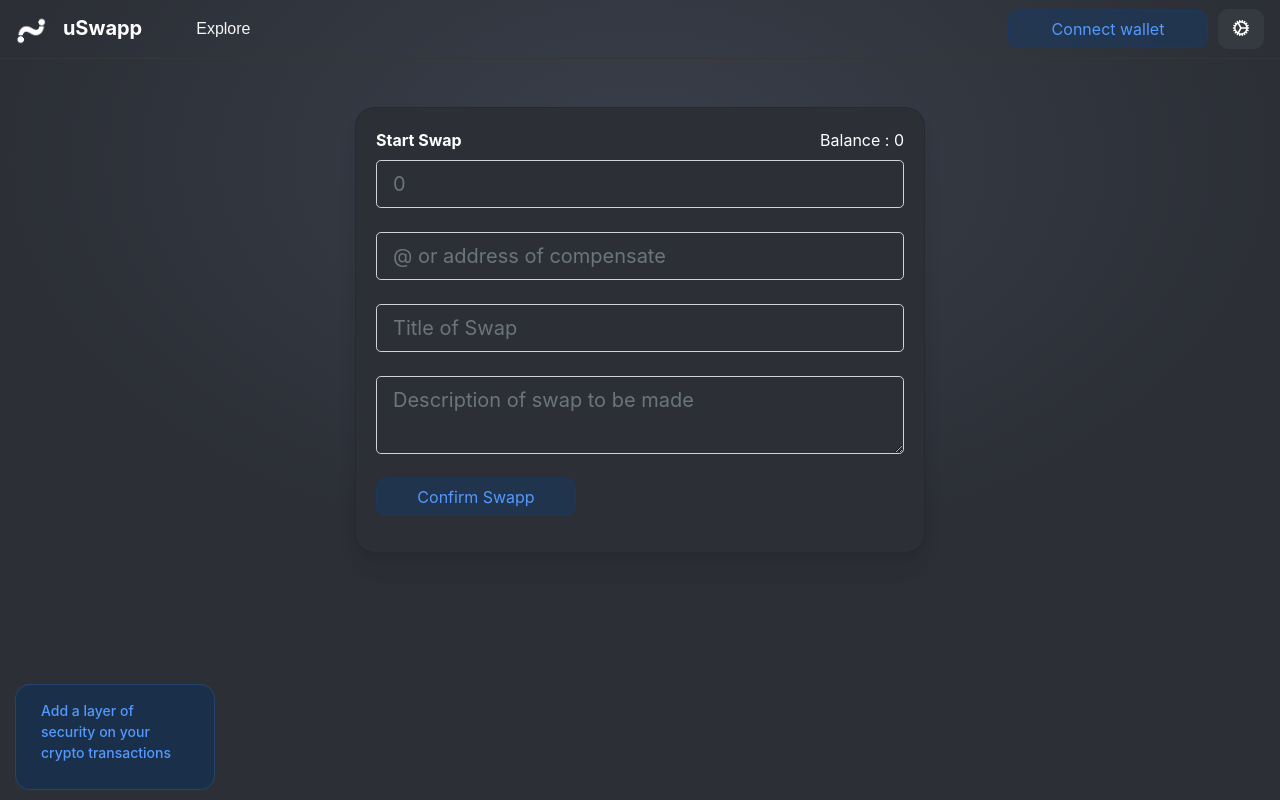
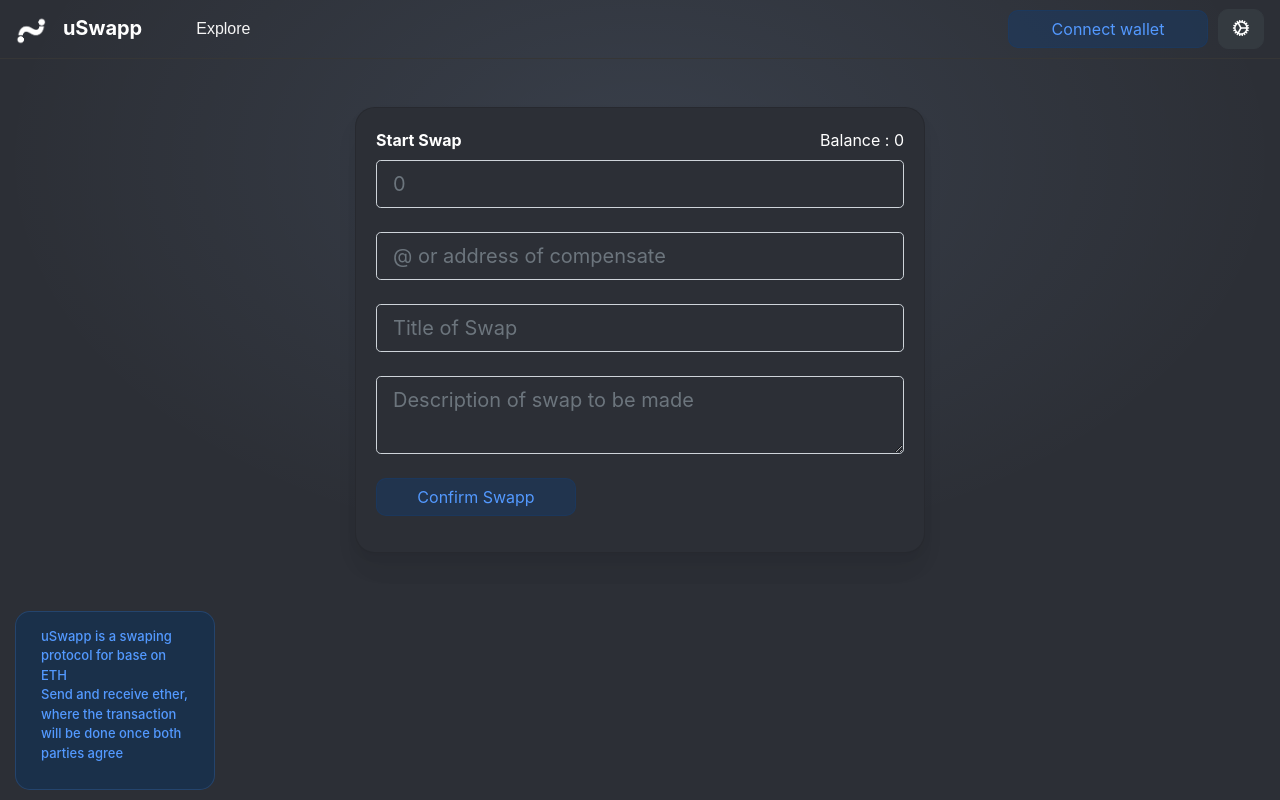
Before and after one commit to dvidd/uSwapp, a React (Create React App) app: page / in a window 1280 px wide. Built offline with nearby package versions, Linux system fonts and the light colour scheme.

Commit message:
Summary information card

```diff
--- a/src/components/App.css
+++ b/src/components/App.css
@@ -177,7 +177,7 @@ input:hover {
 }
 .cardInfo p {
   padding: 10px;
-  font-size: 14px;
+  font-size: 13px;
   font-weight: 500;
   padding-top: 15px;
 }
--- a/src/components/Shared/Info.js
+++ b/src/components/Shared/Info.js
@@ -1,12 +1,9 @@
 import React, { Component } from "react";
-
-import SmallButton from "../Shared/SmallButton";
 
 class Info extends Component {
   slides = [
-    "uSwapp is a protocol for exchanging product and services base in the Ethereum blockchain.",
-    "Add a layer of security on your crypto transactions",
-    "Add a new swapp and commit to proccess the transaction once both part are ready"
+    "uSwapp is a swaping protocol for base on ETH",
+    " Send and receive ether, where the transaction will be done once both parties agree "
   ];
   constructor(props) {
     super(props);
@@ -14,13 +11,6 @@ class Info extends Component {
       onSlide: 0,
       display: true
     };
-    setInterval(() => {
-      if (this.state.onSlide != this.slides.length) {
-        this.setState({ onSlide: this.state.onSlide + 1 });
-      } else {
-        this.setState({ onSlide: 0 });
-      }
-    }, 5000);
   }
 
   render() {
@@ -28,7 +18,11 @@ class Info extends Component {
       return (
         <div class="cardInfo">
           <div class="container cardInfoContainer">
-            <p>{this.slides[this.state.onSlide]}</p>
+            <p>
+              {this.slides[0]}
+              <br />
+              {this.slides[1]}
+            </p>
           </div>
         </div>
       );
```
